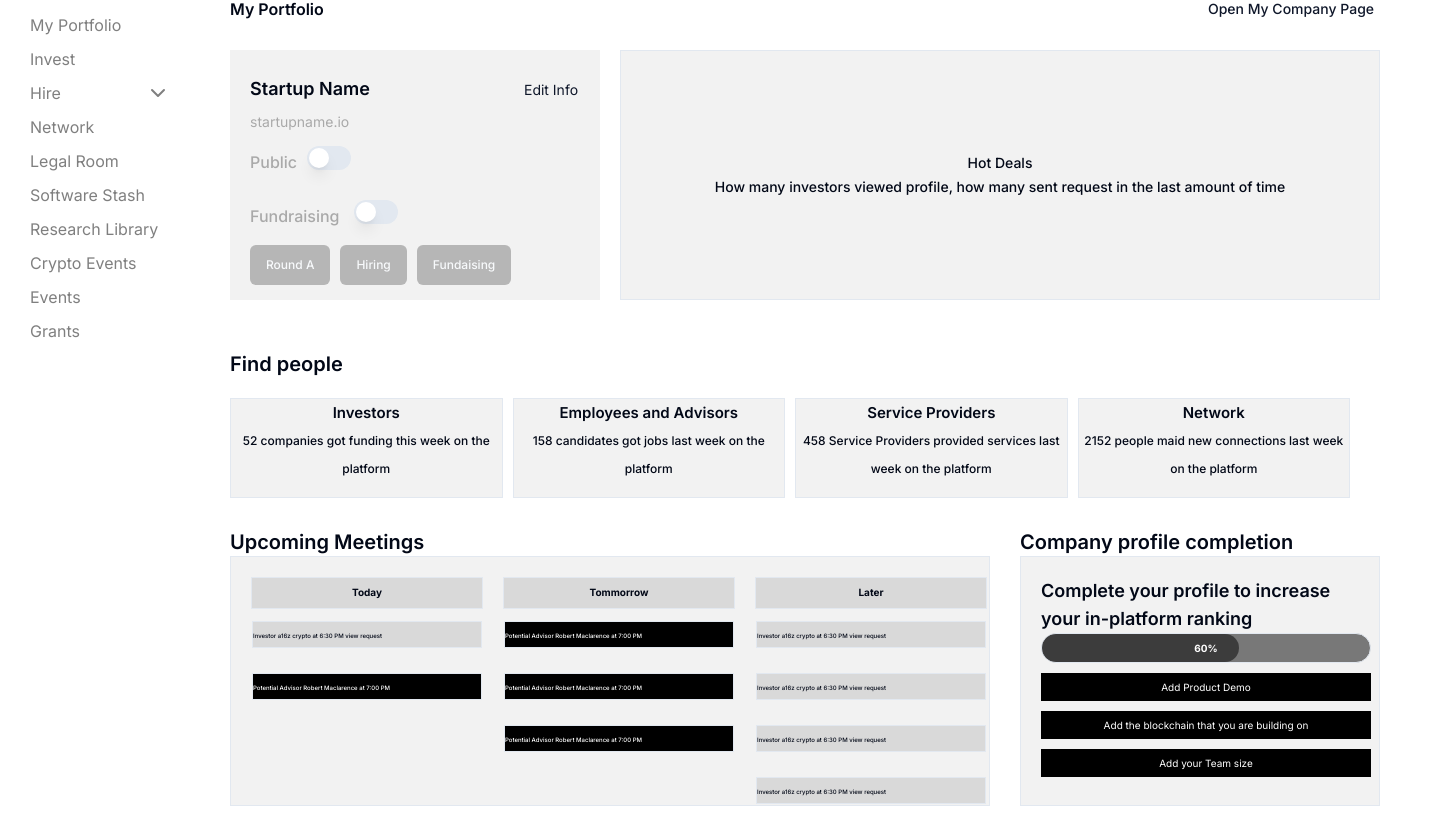
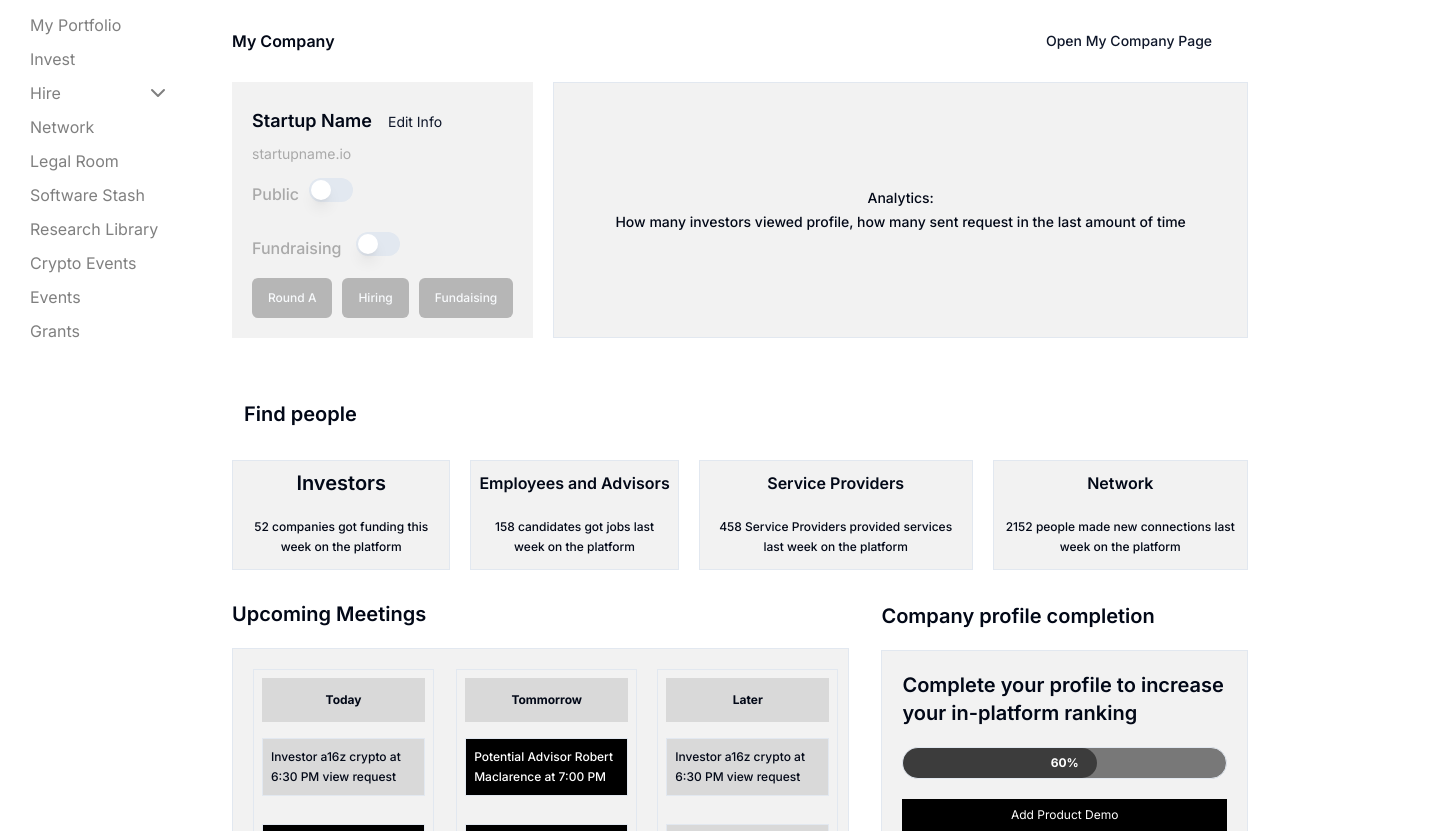
Before and after one commit to ShaikhNabeelShabbir/unbundl-web, a React (Vite) app: page /investor-dashboard in a window 1280 px wide. Shown: the part 109-940 px from the top of the page, 1440 px wide, since content can reach past the window. Before the commit the page ends 915 px from the top, so only its background shows below. Built offline with nearby package versions, Linux system fonts and the light colour scheme.

Commit message:
changes updated

```diff
--- a/src/pages/startup/investor-dashboard.tsx
+++ b/src/pages/startup/investor-dashboard.tsx
@@ -4,10 +4,10 @@ import React from "react";
 
 const InvestorDashboard: React.FC = () => {
   return (
-    <div className="flex ml-[30px] mr-[30px] mb-[30px]">
+    <div className="flex flex-wrap m-8">
       <div className="flex-1 py-[97px]">
-        <div className="flex items-center justify-between">
-          <p className="font-semibold text-5">My Portfolio</p>
+        <div className="flex  items-center justify-between">
+          <p className="font-semibold text-5">My Company</p>
           <Button
             type="button"
             variant="link"
@@ -17,13 +17,10 @@ const InvestorDashboard: React.FC = () => {
           </Button>
         </div>
         <div className="flex flex-row">
-          <div className="mt-5 mb-5 font-medium text-base w-[370px] h-[250px]  bg-black/5 ">
+          <div className="mt-5 mb-5 font-medium text-base h-64 shrink-0 w-fit bg-black/5 pr-5">
             <div className="font-semibold text-[18px] mt-5 ml-5">
               Startup Name
-              <Button
-                variant="link"
-                className="pl-[154px] text-base font-normal"
-              >
+              <Button variant="link" className=" text-base font-normal">
                 Edit Info
               </Button>
               <div className="font-normal text-base text-black/30">
@@ -37,16 +34,16 @@ const InvestorDashboard: React.FC = () => {
               <div className="font-medium text-md text-black/30">
                 Fundraising <Switch className="ml-[10px] " />
               </div>
-              <div className="mt-[15px] space-x-[10px]">
+              <div className="mt-4 space-x-[10px]">
                 <Button className="bg-black/25">Round A</Button>
                 <Button className="bg-black/25">Hiring</Button>
                 <Button className="bg-black/25">Fundaising</Button>
               </div>
             </div>
           </div>
-          <div className="mt-5 mb-5 font-medium text-base ml-5 w-[760px] h-[250px] border flex flex-col items-center justify-center bg-black/5">
+          <div className="mt-5 mb-5 font-medium text-base ml-5 w-full h-64 border flex flex-col items-center justify-center bg-black/5">
             <span className="flex items-center justify-center text-center">
-              Hot Deals{" "}
+              Analytics:
             </span>
             <span className="text-center">
               How many investors viewed profile, how many sent request in the
@@ -54,102 +51,106 @@ const InvestorDashboard: React.FC = () => {
             </span>
           </div>
         </div>
-        <div className="mt-[30px] mb-5  mr-[30px] font-semibold text-lg">
+        <div className="mt-[30px] mb-5  mr-8  font-semibold text-lg p-3">
           Find people
         </div>
-        <div className="flex flex-row mr-[30px] font-semibold text-lg space-x-[10px]">
-          <div className="border w-[272.5px] h-[100px] font-semibold text-[15px] rounded-1  bg-black/5 ">
-            <div className="flex items-center justify-center">Investors </div>
-            <div className="text-[12px] font-medium flex items-center justify-center text-center">
+        <div className="flex flex-row font-semibold text-lg space-x-5 w-full  ">
+          <div className="border h-25 font-semibold text-4 rounded-1  bg-black/5 ">
+            <div className="flex w-full items-center justify-center p-2">
+              Investors{" "}
+            </div>
+            <div className="text-sm font-medium flex items-center justify-center text-center p-3">
               52 companies got funding this week on the platform
             </div>
           </div>
-          <div className="border w-[272.5px] h-[100px] font-semibold text-[15px] rounded-1  bg-black/5 ">
-            <div className="flex items-center justify-center">
+          <div className="border h-25 font-semibold text-md rounded-1  bg-black/5 ">
+            <div className="flex w-full items-center justify-center p-2">
               Employees and Advisors{" "}
             </div>
-            <div className="text-[12px] font-medium flex items-center justify-center text-center">
+            <div className="text-sm font-medium flex items-center justify-center text-center p-3">
               158 candidates got jobs last week on the platform
             </div>{" "}
           </div>
-          <div className="border w-[272.5px] h-[100px] font-semibold text-[15px] rounded-1  bg-black/5 ">
-            <div className="flex items-center justify-center">
+          <div className="border h-25 font-semibold text-md rounded-1  bg-black/5 ">
+            <div className="flex w-full items-center justify-center p-2">
               Service Providers{" "}
             </div>
-            <div className="text-[12px] font-medium flex items-center justify-center text-center">
+            <div className="text-sm font-medium flex items-center justify-center text-center p-3">
               458 Service Providers provided services last week on the platform
             </div>
           </div>
-          <div className="border w-[272.5px] h-[100px] font-semibold text-[15px] rounded-1  bg-black/5 ">
-            <div className="flex items-center justify-center ">Network </div>
-            <div className="text-[12px] font-medium flex items-center justify-center text-center">
-              2152 people maid new connections last week on the platform
+          <div className="border h-25 font-semibold text-md rounded-1  bg-black/5 ">
+            <div className="flex w-full items-center justify-center p-2 ">
+              Network{" "}
+            </div>
+            <div className="text-sm font-medium flex items-center justify-center text-center p-3">
+              2152 people made new connections last week on the platform
             </div>
           </div>
         </div>
-        <div className="flex flex-row mb-[10px]">
-          <div className="mt-[30px] mb-5 w-[760px] h-[24px] mr-[30px] font-semibold text-lg">
+        <div className="flex flex-row mb-3">
+          <div className="mt-[30px] mb-5 w-full h-6 mr-8 font-semibold text-lg">
             Upcoming Meetings{" "}
-            <div className="w-[760px] h-[250px] border flex flex-row bg-black/5 ">
-              <div className="w-[233px] h-[32px] border mt-5 ml-5 mr-[10px] flex flex-col font-bold text-[10px] items-center  bg-black/10">
-                Today
-                <div className="w-[230px] h-[27px] border mt-[15px] mb-[10px] font-medium text-[6px]  bg-black/10">
+            <div className="w-full  border flex flex-row bg-black/5 mt-5">
+              <div className="w-full h-full border mt-5 ml-5 mr-3 flex flex-col font-bold text-sm items-center p-2">
+                <p className="bg-black/10 w-full font-bold text-sm items-center text-center py-3">
+                  Today{" "}
+                </p>
+                <div className="w-full h-fit border mt-4 mb-3 font-medium p-2 text-2  bg-black/10">
                   Investor a16z crypto at 6:30 PM view request
                 </div>
-                <div className="w-[230px] h-[27px] border mt-[15px] mb-[10px] font-medium text-[6px] bg-black text-white">
+                <div className="w-full h-fit border mt-4 mb-3 font-medium p-2 text-2 bg-black text-white">
                   Potential Advisor Robert Maclarence at 7:00 PM
                 </div>
               </div>
-              <div className="w-[233px] h-[32px] border mt-5 ml-[10px] mr-[10px] flex flex-col font-bold text-[10px] items-center  bg-black/10">
-                Tommorrow
-                <div className="w-[230px] h-[27px] border mt-[15px] mb-[10px] font-medium text-[6px] bg-black text-white">
+              <div className="w-full h-fit border mt-5 ml-[10px] mr-[10px] flex flex-col font-bold text-sm items-center p-2">
+                <p className="bg-black/10 w-full font-bold text-sm items-center text-center py-3">
+                  Tommorrow{" "}
+                </p>
+                <div className="w-full h-fit border mt-4 mb-3 font-medium p-2 text-2 bg-black text-white">
                   Potential Advisor Robert Maclarence at 7:00 PM
                 </div>
-                <div className="w-[230px] h-[27px] border mt-[15px] mb-[10px] font-medium text-[6px] bg-black text-white">
+                <div className="w-full h-fit border mt-4 mb-3 font-medium p-2 text-2 bg-black text-white">
                   Potential Advisor Robert Maclarence at 7:00 PM
                 </div>{" "}
-                <div className="w-[230px] h-[27px] border mt-[15px] mb-[10px] font-medium text-[6px] bg-black text-white">
+                <div className="w-full h-fit border mt-4 mb-3 font-medium p-2 text-2 bg-black text-white">
                   Potential Advisor Robert Maclarence at 7:00 PM
                 </div>
               </div>
-              <div className="w-[233px] h-[32px] border mt-5 ml-[10px] mr-[10px] flex flex-col font-bold text-[10px] items-center  bg-black/10">
-                Later
-                <div className="w-[230px] h-[27px] border mt-[15px] mb-[10px] font-medium text-[6px]  bg-black/10">
+              <div className="w-full h-fit border mt-5 ml-[10px] mr-[10px] flex flex-col font-bold text-sm items-center p-2">
+                <p className="bg-black/10 w-full font-bold text-sm items-center text-center py-3">
+                  Later
+                </p>
+                <div className="w-full h-fit border mt-4 mb-3 font-medium p-2 text-2  bg-black/10">
                   Investor a16z crypto at 6:30 PM view request
                 </div>
-                <div className="w-[230px] h-[27px] border mt-[15px] mb-[10px] font-medium text-[6px]  bg-black/10">
+                <div className="w-full h-fit border mt-4 mb-3 font-medium p-2 text-2  bg-black/10">
                   Investor a16z crypto at 6:30 PM view request
                 </div>{" "}
-                <div className="w-[230px] h-[27px] border mt-[15px] mb-[10px] font-medium text-[6px]  bg-black/10">
+                <div className="w-full h-fit border mt-4 mb-3 font-medium p-2 text-2  bg-black/10">
                   Investor a16z crypto at 6:30 PM view request
                 </div>{" "}
-                <div className="w-[230px] h-[27px] border mt-[15px] mb-[10px] font-medium text-[6px]  bg-black/10">
+                <div className="w-full h-fit border mt-4 mb-3 font-medium p-2 text-2  bg-black/10">
                   Investor a16z crypto at 6:30 PM view request
                 </div>
               </div>
             </div>
           </div>
-          <div className="mt-[30px] mb-5 w-[360px] h-[24px] mr-[30px] font-semibold text-lg ">
+          <div className="mt-8 mb-5 w-fit h-fit  font-semibold text-lg ">
             Company profile completion{" "}
-            <div className="w-[360px] h-[250px] border font-semibold text-[18px] px-5 pt-5 bg-black/5">
-              Complete your profile to increase your in-platform ranking{" "}
-              <div className="relative w-[330px] h-[30px] border rounded-full bg-black/50">
+            <div className="w-full h-fit border font-semibold text-lg p-5 mt-5 bg-black/5 space-y-5">
+              Complete your profile to increase your in-platform ranking <br />
+              <div className="relative h-8 border rounded-full bg-black/50">
                 <div
                   className="absolute top-0 left-0 h-full bg-black/50 rounded-full"
                   style={{ width: "60%" }}
                 ></div>
-                <span className="absolute inset-0 flex items-center justify-center text-white text-[10px] font-bold ">
+                <span className="absolute inset-0 flex items-center justify-center text-white text-sm w-full font-bold ">
                   60%
                 </span>
               </div>
-              <div className="text-[10px] text-white my-[10px] font-normal rounded-1 flex items-center justify-center bg-black w-[330px] h-[32]">
+              <div className="text-sm text-white my-3 font-normal rounded-1 flex items-center justify-center bg-black w-full h-8 p-2">
                 Add Product Demo
-              </div>
-              <div className="text-[10px] text-white my-[10px] font-normal rounded-1 flex items-center justify-center bg-black w-[330px] h-[32]">
-                Add the blockchain that you are building on
-              </div>
-              <div className="text-[10px] text-white my-[10px] font-normal rounded-1 flex items-center justify-center bg-black w-[330px] h-[32]">
-                Add your Team size
               </div>
             </div>
           </div>
```
